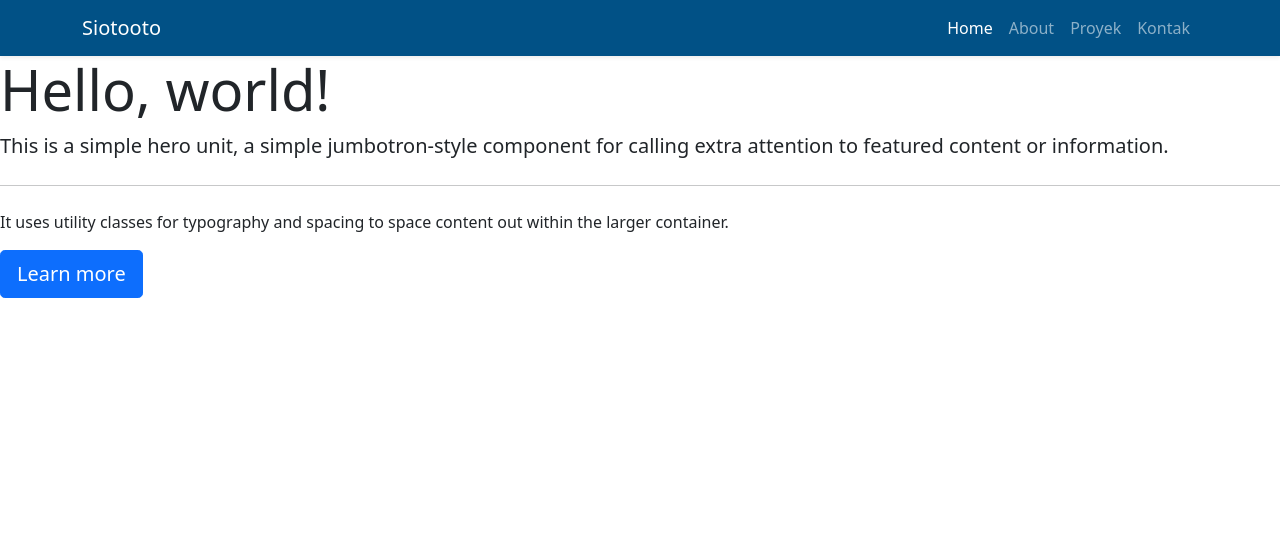
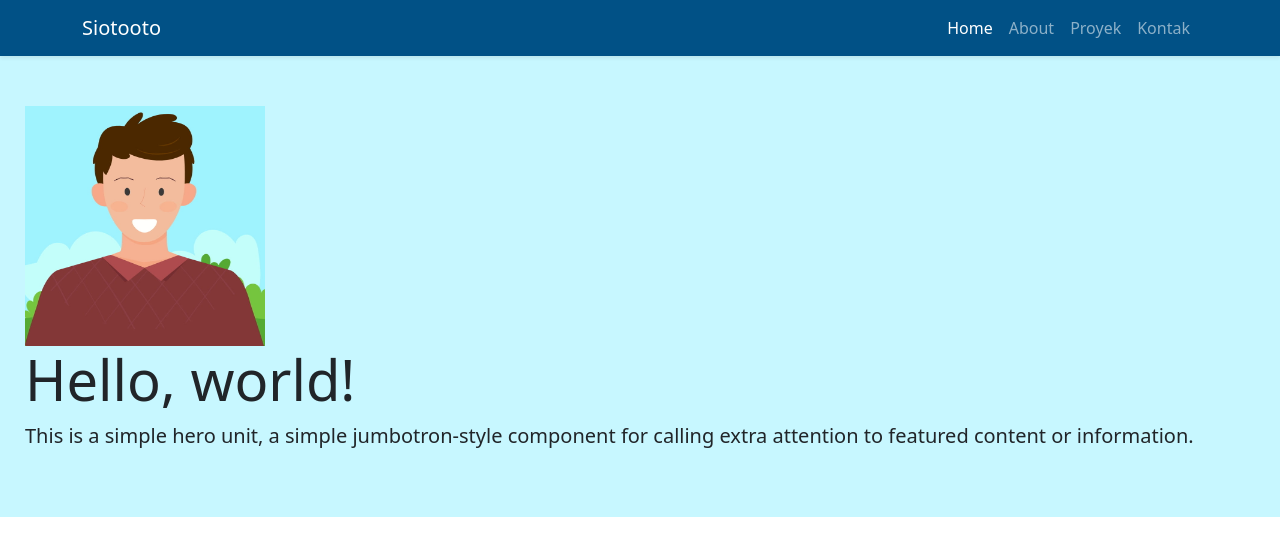
Before and after one commit to jonkolong/siotooto, a plain HTML site: page index.html in a window 1280 px wide. Drawn offline with nearby package versions, Linux system fonts and the light colour scheme.

Commit message:
commint on 'master'

```diff
--- a/index.html
+++ b/index.html
@@ -8,10 +8,12 @@
     <!-- Bootstrap CSS -->
     <link href="https://cdn.jsdelivr.net/npm/bootstrap@5.0.2/dist/css/bootstrap.min.css" rel="stylesheet" integrity="sha384-EVSTQN3/azprG1Anm3QDgpJLIm9Nao0Yz1ztcQTwFspd3yD65VohhpuuCOmLASjC" crossorigin="anonymous" />
 
+    <!-- My CSS -->
+    <link rel="stylesheet" href="style.css" />
     <title>Siotooto | Blog</title>
   </head>
   <body>
-    <!-- Navbar -->
+    <!-- Start Navbar -->
     <nav class="navbar navbar-expand-lg navbar-dark shadow-sm" style="background-color: rgb(1, 81, 134)">
       <div class="container">
         <a class="navbar-brand" href="#">Siotooto</a>
@@ -39,18 +41,16 @@
         </div>
       </div>
     </nav>
-    <!-- Akhir Navbar -->
+    <!-- Stop Navbar -->
 
-    <!-- Jumbotron -->
+    <!-- Start Jumbotron -->
     <section class="jumbotron">
+      <img src="img/avatar-small.jpg" alt="Siotooto" width="240" />
       <h1 class="display-4">Hello, world!</h1>
       <p class="lead">This is a simple hero unit, a simple jumbotron-style component for calling extra attention to featured content or information.</p>
-      <hr class="my-4" />
-      <p>It uses utility classes for typography and spacing to space content out within the larger container.</p>
-      <a class="btn btn-primary btn-lg" href="#" role="button">Learn more</a>
     </section>
+    <!-- Stop Jumbotron -->
 
-    <!-- Akhir Jumbotron -->
     <script src="https://cdn.jsdelivr.net/npm/bootstrap@5.0.2/dist/js/bootstrap.bundle.min.js" integrity="sha384-MrcW6ZMFYlzcLA8Nl+NtUVF0sA7MsXsP1UyJoMp4YLEuNSfAP+JcXn/tWtIaxVXM" crossorigin="anonymous"></script>
   </body>
 </html>
--- /dev/null
+++ b/style.css
@@ -0,0 +1,4 @@
+.jumbotron {
+  padding: 50px 25px;
+  background-color: rgb(199, 247, 255);
+}
```
Also changed, not shown: img/avatar-small.jpg (added), img/avatar.png (added).
